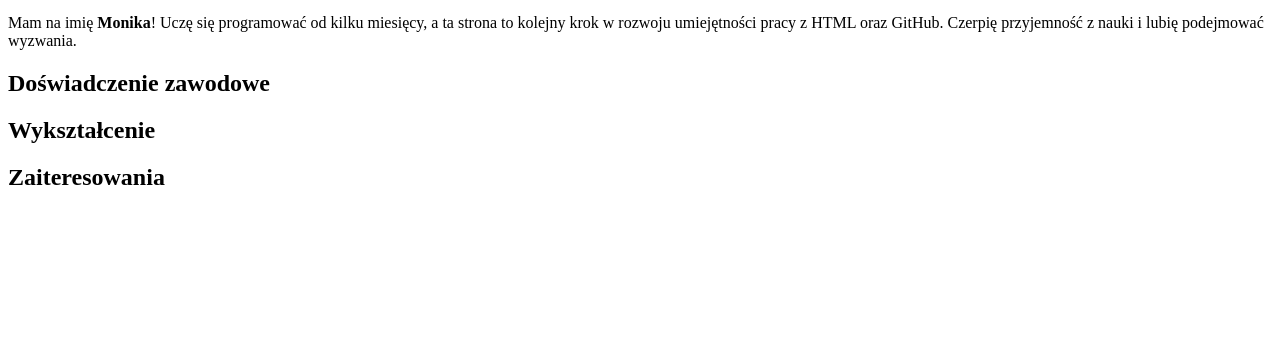
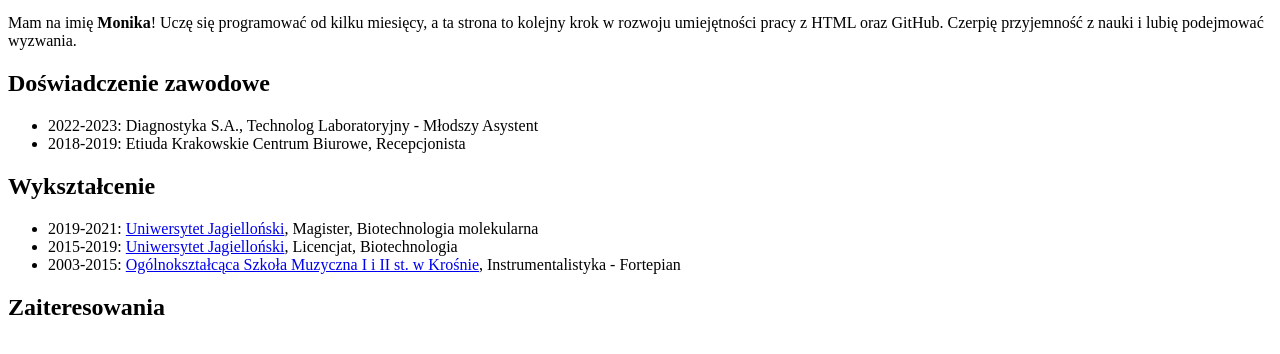
Before and after one commit to monika-proczek/html-css-course, a plain HTML site: page index.html in a window 1280 px wide. Shown: the part 86-440 px from the top of the page. Drawn offline with Linux system fonts and the light colour scheme.

```diff
--- a/index.html
+++ b/index.html
@@ -4,5 +4,14 @@
     Mam na imię <b>Monika</b>! Uczę się programować od kilku miesięcy, a ta strona to kolejny krok w rozwoju umiejętności pracy z HTML oraz GitHub. Czerpię przyjemność z nauki i lubię podejmować wyzwania.
 </p>
 <h2>Doświadczenie zawodowe</h2>
+<ul>
+    <li>2022-2023: Diagnostyka S.A., Technolog Laboratoryjny - Młodszy Asystent</li>
+    <li>2018-2019: Etiuda Krakowskie Centrum Biurowe, Recepcjonista</li>
+</ul>
 <h2>Wykształcenie</h2>
+<ul>
+    <li>2019-2021: <a href="https://www.uj.edu.pl/" target="_blank">Uniwersytet Jagielloński</a>, Magister, Biotechnologia molekularna</li>
+    <li>2015-2019: <a href="https://www.uj.edu.pl/" target="_blank">Uniwersytet Jagielloński</a>, Licencjat, Biotechnologia</li>
+    <li>2003-2015: <a href="https://www.gov.pl/web/zsmkrosno/status-prawny" target="_blank"> Ogólnokształcąca Szkoła Muzyczna I i II st. w Krośnie</a>, Instrumentalistyka - Fortepian </li>
+</ul>
 <h2>Zaiteresowania</h2>
```
